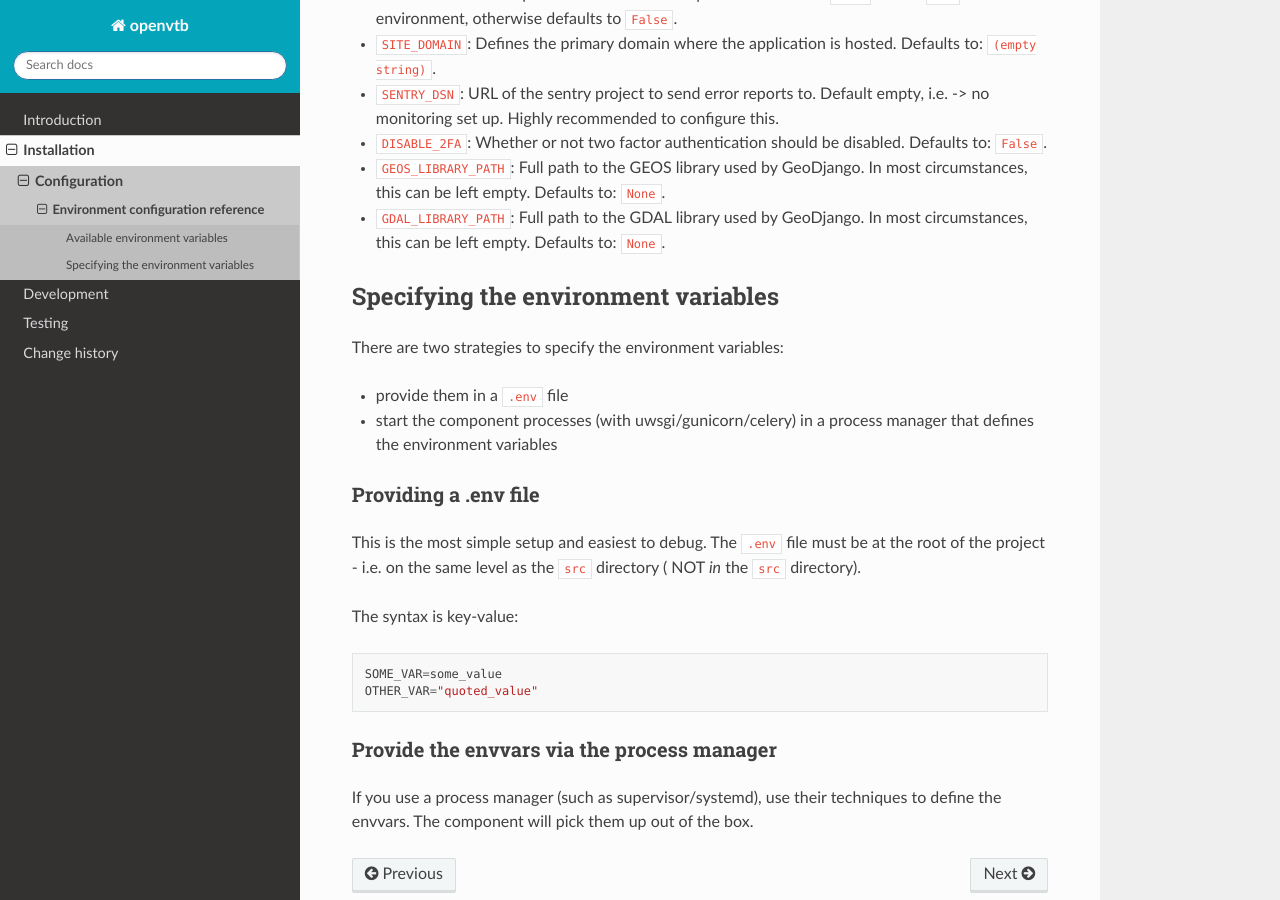
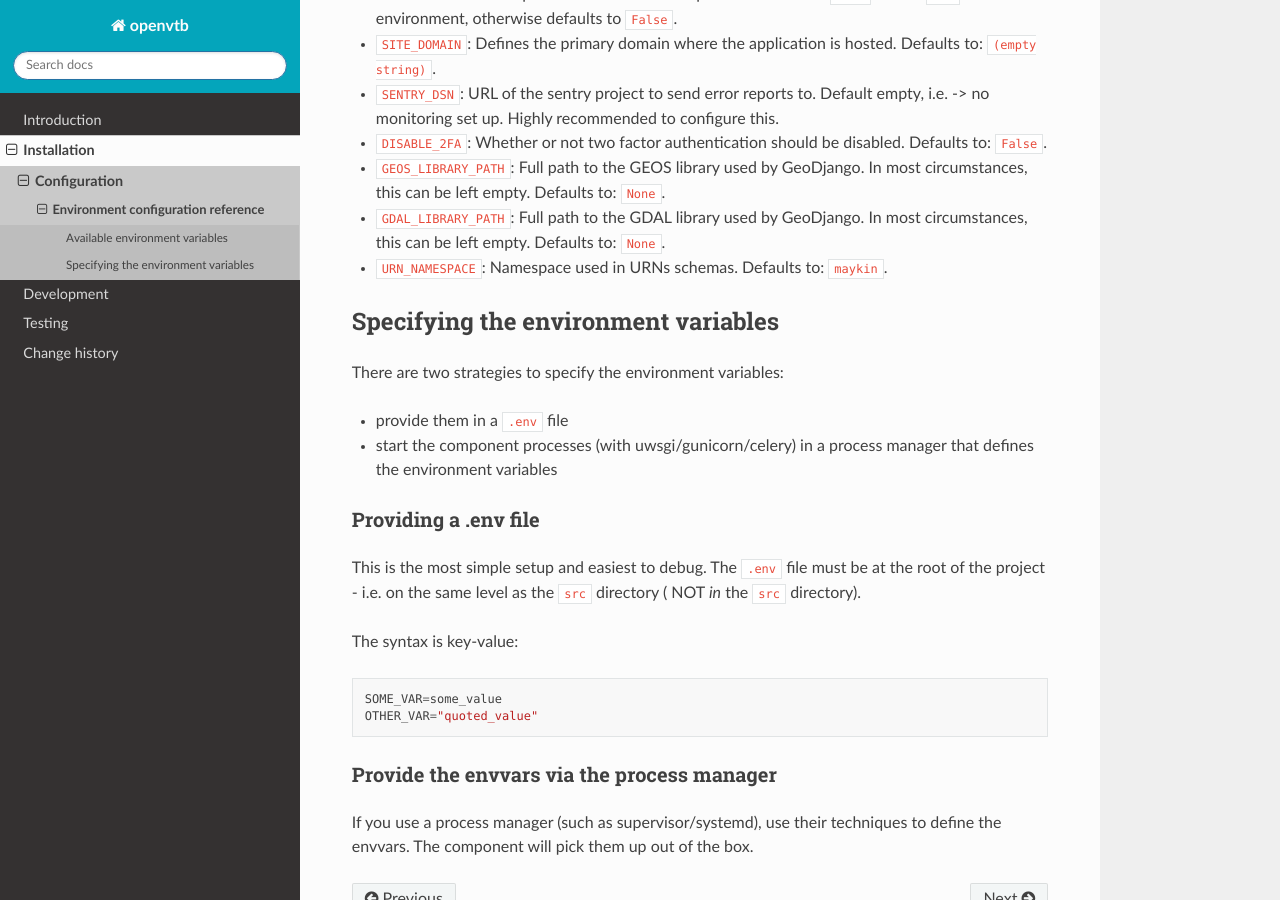
Before and after one commit to maykinmedia/open-vtb, a Sphinx documentation site: the page built from docs/installation/config/env_configuration.rst, in a window 1280 px wide and 900 px high, scrolled down 3982 px. Built offline with Sphinx 7.4.7 and the Read the Docs theme 3.1.0, drawn with Linux system fonts in a browser that asks for light colours.

```diff
--- a/docs/installation/config/env_configuration.rst
+++ b/docs/installation/config/env_configuration.rst
@@ -112,6 +112,7 @@
 * ``DISABLE_2FA``: Whether or not two factor authentication should be disabled. Defaults to: ``False``.
 * ``GEOS_LIBRARY_PATH``: Full path to the GEOS library used by GeoDjango. In most circumstances, this can be left empty. Defaults to: ``None``.
 * ``GDAL_LIBRARY_PATH``: Full path to the GDAL library used by GeoDjango. In most circumstances, this can be left empty. Defaults to: ``None``.
+* ``URN_NAMESPACE``: Namespace used in URNs schemas. Defaults to: ``maykin``.
 
 
 
```
Also changed, not shown: 2 other files.
